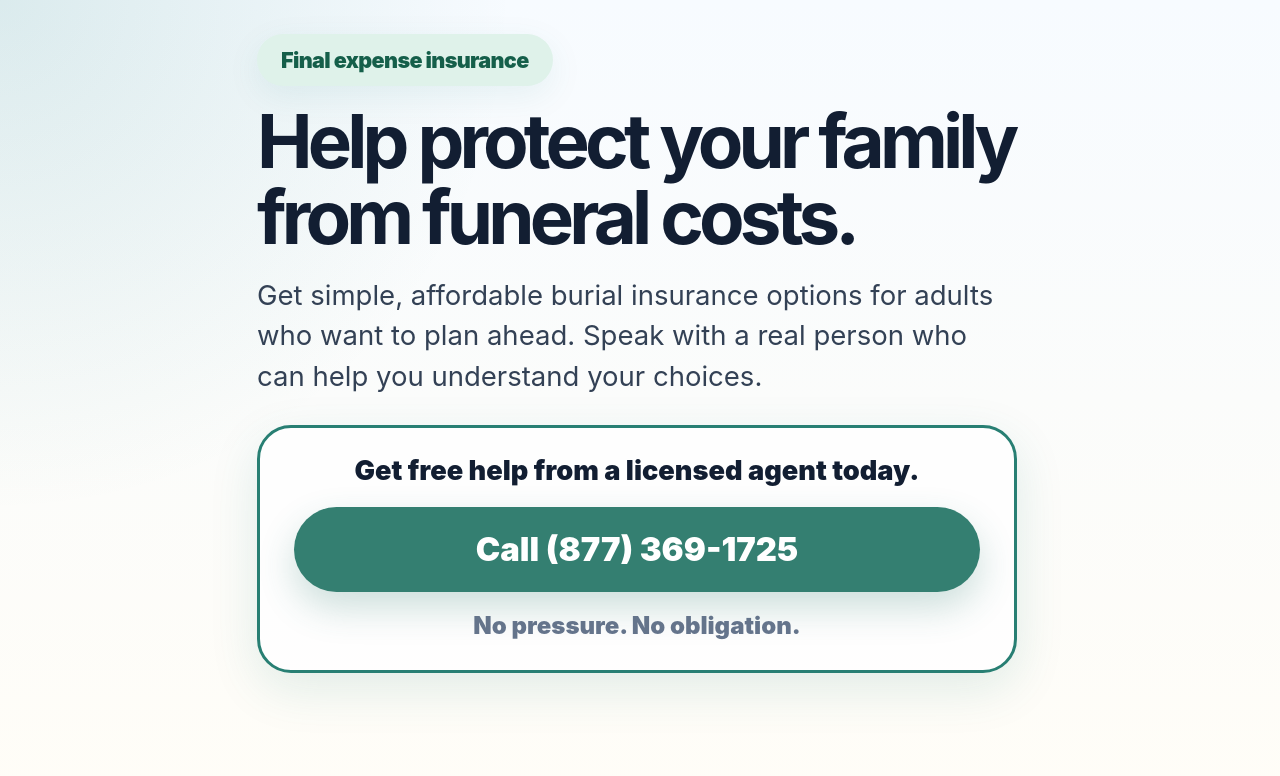
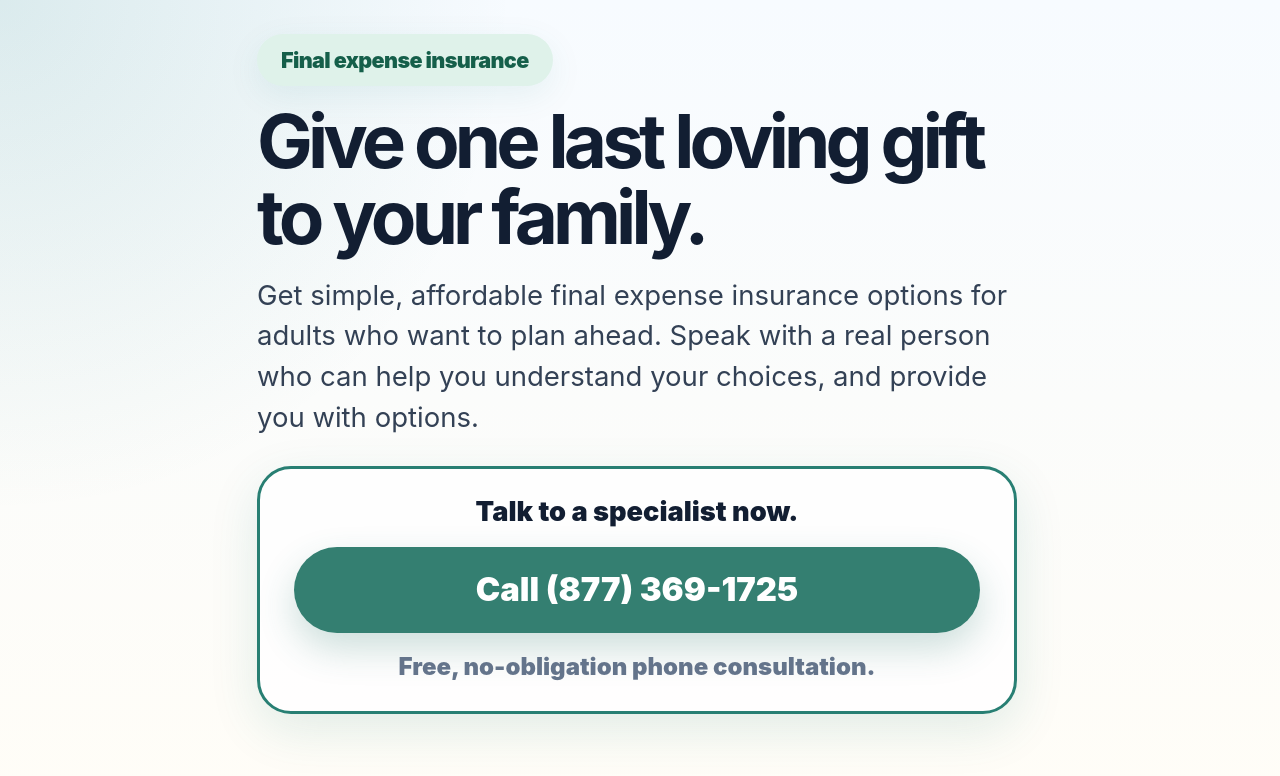
Before and after one commit to right/moneybrain.me, a Next.js app: page /final-expense/call-only in a window 1280 px wide. Shown: the top 776 px of the page. Built offline with nearby package versions, Linux system fonts and the light colour scheme.

Commit message:
Update final expense hero copy

```diff
--- a/app/final-expense/call-only/page.tsx
+++ b/app/final-expense/call-only/page.tsx
@@ -2,7 +2,7 @@ import { FinalExpensePhone } from '@/components/FinalExpensePhone';
 
 export const metadata = {
   title: 'Final Expense Insurance | Money Brain',
-  description: 'Speak with a real person about affordable final expense insurance options. No pressure. No obligation.',
+  description: 'Speak with a real person about affordable final expense insurance options. Free, no-obligation phone consultation.',
 };
 
 export default function FinalExpenseCallOnlyPage() {
@@ -11,14 +11,14 @@ export default function FinalExpenseCallOnlyPage() {
       <section className="fe-simple-hero">
         <div className="fe-simple-wrap">
           <p className="fe-kicker">Final expense insurance</p>
-          <h1>Help protect your family from funeral costs.</h1>
+          <h1>Give one last loving gift to your family.</h1>
           <p className="fe-subhead">
-            Get simple, affordable burial insurance options for adults who want to plan ahead. Speak with a real person who can help you understand your choices.
+            Get simple, affordable final expense insurance options for adults who want to plan ahead. Speak with a real person who can help you understand your choices, and provide you with options.
           </p>
           <div className="fe-call-card fe-simple-call-card">
-            <p>Get free help from a licensed agent today.</p>
+            <p>Talk to a specialist now.</p>
             <FinalExpensePhone className="fe-call-btn" label="callNow" />
-            <span>No pressure. No obligation.</span>
+            <span>Free, no-obligation phone consultation.</span>
           </div>
         </div>
       </section>
--- a/app/final-expense/page.tsx
+++ b/app/final-expense/page.tsx
@@ -19,9 +19,9 @@ export default function FinalExpensePage() {
     <main className="fe-page">
       <section className="fe-hero"><div className="fe-wrap fe-hero-grid"><div>
         <p className="fe-kicker">Final expense insurance</p>
-        <h1>Help protect your family from funeral costs.</h1>
-        <p className="fe-subhead">Get simple, affordable burial insurance options for adults who want to plan ahead. Speak with a real person who can help you understand your choices.</p>
-        <div className="fe-call-card"><p>Get free help from a licensed agent today.</p><FinalExpensePhone className="fe-call-btn" label="callNow" /><span>No pressure. No obligation.</span></div>
+        <h1>Give one last loving gift to your family.</h1>
+        <p className="fe-subhead">Get simple, affordable final expense insurance options for adults who want to plan ahead. Speak with a real person who can help you understand your choices, and provide you with options.</p>
+        <div className="fe-call-card"><p>Talk to a specialist now.</p><FinalExpensePhone className="fe-call-btn" label="callNow" /><span>Free, no-obligation phone consultation.</span></div>
       </div><FinalExpensePhone className="fe-sticky-call" label="freeConsultation" /><div className="fe-hero-image" aria-label="Older family planning ahead for final expenses" /></div></section>
       <section className="fe-section fe-wrap"><h2>A simple way to plan ahead</h2><p>Funeral and end-of-life expenses can be difficult for families. Final expense insurance is designed to help cover those costs, so your loved ones have one less thing to worry about.</p><ul className="fe-checks">{benefits.map((benefit) => <li key={benefit}>{benefit}</li>)}</ul></section>
       <section className="fe-section fe-band"><div className="fe-wrap"><h2>How it works</h2><div className="fe-steps"><div><strong>1. Call us</strong><p>Tell us a little about what you need.</p></div><div><strong>2. Review options</strong><p>We explain available plans in plain English.</p></div><div><strong>3. Choose calmly</strong><p>You decide if a plan makes sense for your family.</p></div></div></div></section>
```
